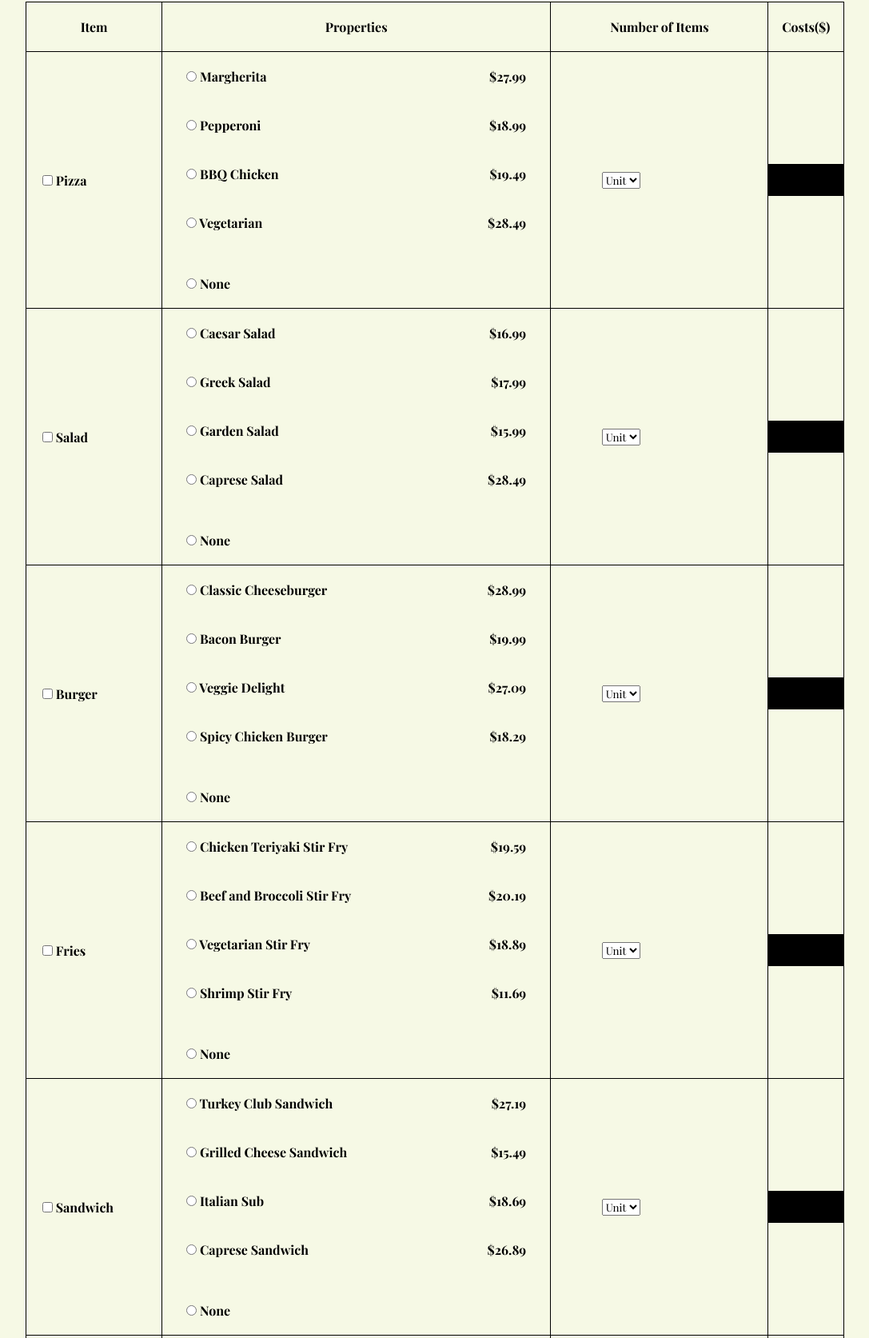
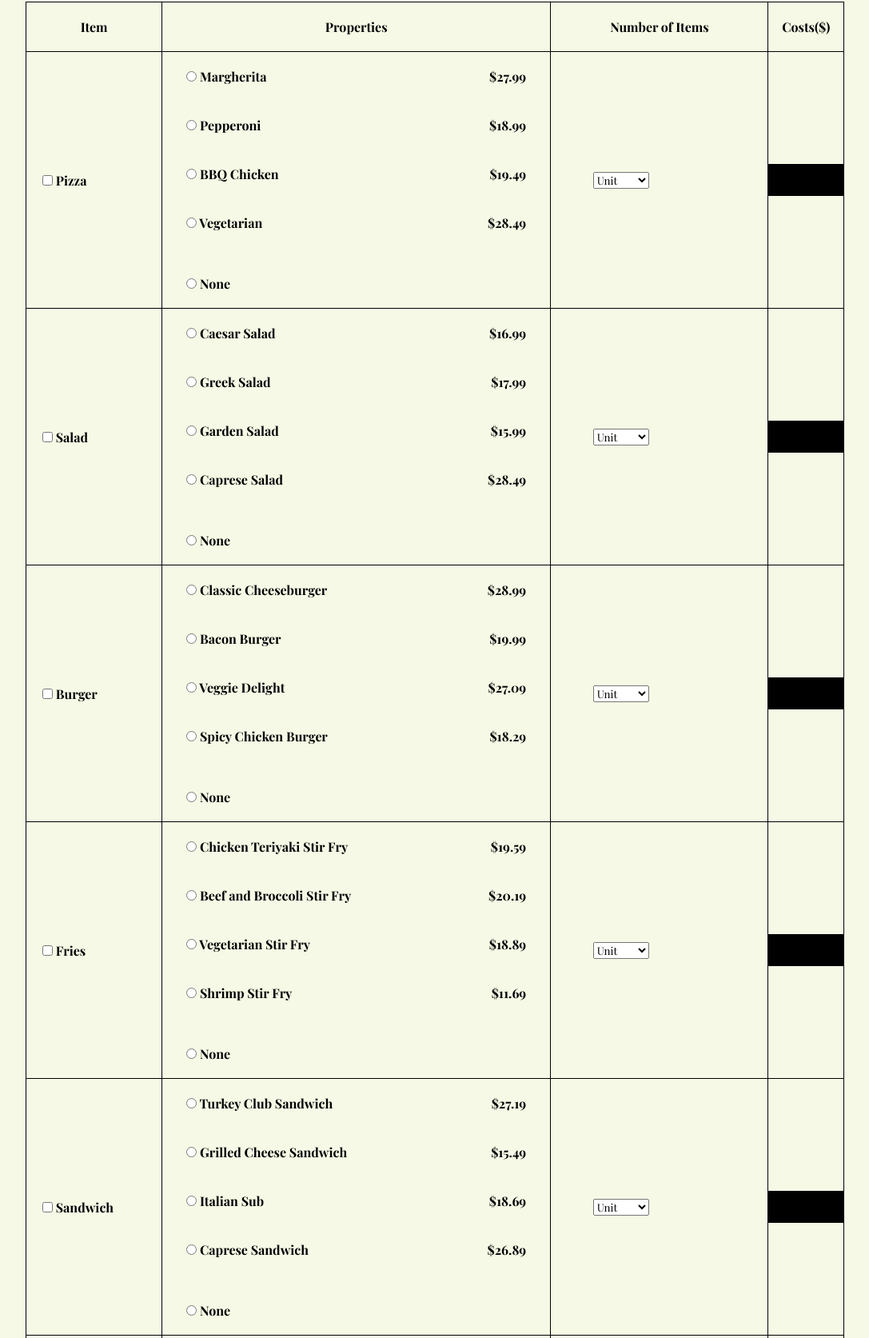
Before and after one commit to Afolabi-Ridwan/Hungry-Guys, a plain HTML site: page form.html in a window 1280 px wide. Shown: the part 158-1831 px from the top of the page at 80% size, without its empty margins (96-1183 px from the left). Drawn offline with nearby package versions, Linux system fonts and the light colour scheme; a web font is replaced by a local one.

Commit message:
edit input width

```diff
--- a/form.css
+++ b/form.css
@@ -108,6 +108,7 @@ td {
 .calcBtn {
   padding: 5px 20px;
   margin-left: 50px;
+  cursor: pointer;
 }
 
 .item-table input {
--- a/form.html
+++ b/form.html
@@ -116,7 +116,7 @@
             <p class="numbers">
             <div class="dropdown-content">
 
-              <select name="Unit" onchange="myFunction()" id="pizzaUnit">
+              <select name="Unit" onchange="myFunction()" style="width: 70px;" id="pizzaUnit">
                 <option value="">Unit</option>
                 <option value="">1</option>
                 <option value="">2</option>
@@ -195,7 +195,7 @@
           <p class="numbers">
           <div class="dropdown-content">
 
-            <select name="Unit" onchange="myFunction()" id="saladUnit">
+            <select name="Unit" onchange="myFunction()" style="width: 70px;" id="saladUnit">
               <option value="">Unit</option>
               <option value="">1</option>
               <option value="">2</option>
@@ -274,7 +274,7 @@
           <p class="numbers">
           <div class="dropdown-content">
 
-            <select name="Unit" onchange="myFunction()" id="burgerUnit">
+            <select name="Unit" onchange="myFunction()" style="width: 70px;" id="burgerUnit">
               <option value="">Unit</option>
               <option value="">1</option>
               <option value="">2</option>
@@ -359,7 +359,7 @@
           <p class="numbers">
           <div class="dropdown-content">
 
-            <select name="Unit" onchange="myFunction()" id="friesUnit">
+            <select name="Unit" onchange="myFunction()" style="width: 70px;" id="friesUnit">
               <option value="">Unit</option>
               <option value="">1</option>
               <option value="">2</option>
@@ -444,7 +444,7 @@
           <p class="numbers">
           <div class="dropdown-content">
 
-            <select name="Unit" onchange="myFunction()" id="sandwichUnit">
+            <select name="Unit" onchange="myFunction()" style="width: 70px;" id="sandwichUnit">
               <option value="">Unit</option>
               <option value="">1</option>
               <option value="">2</option>
```
